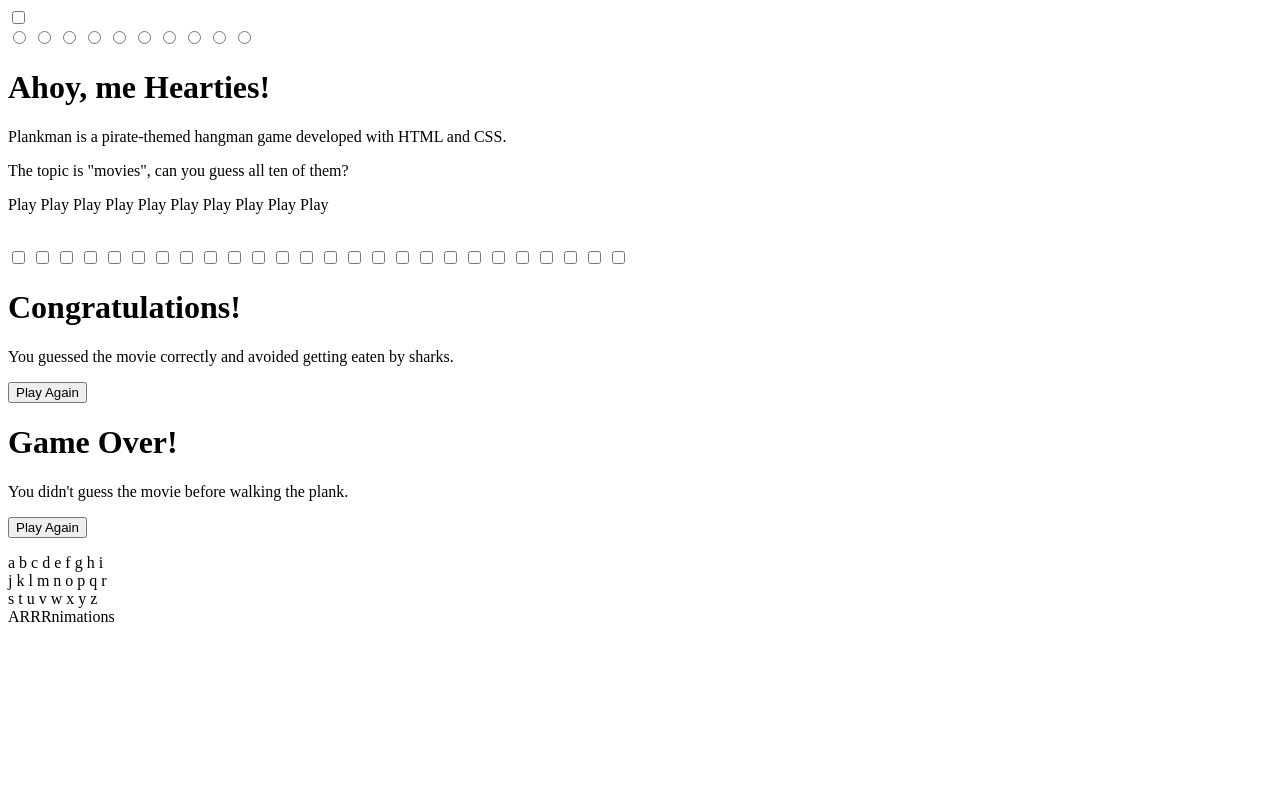
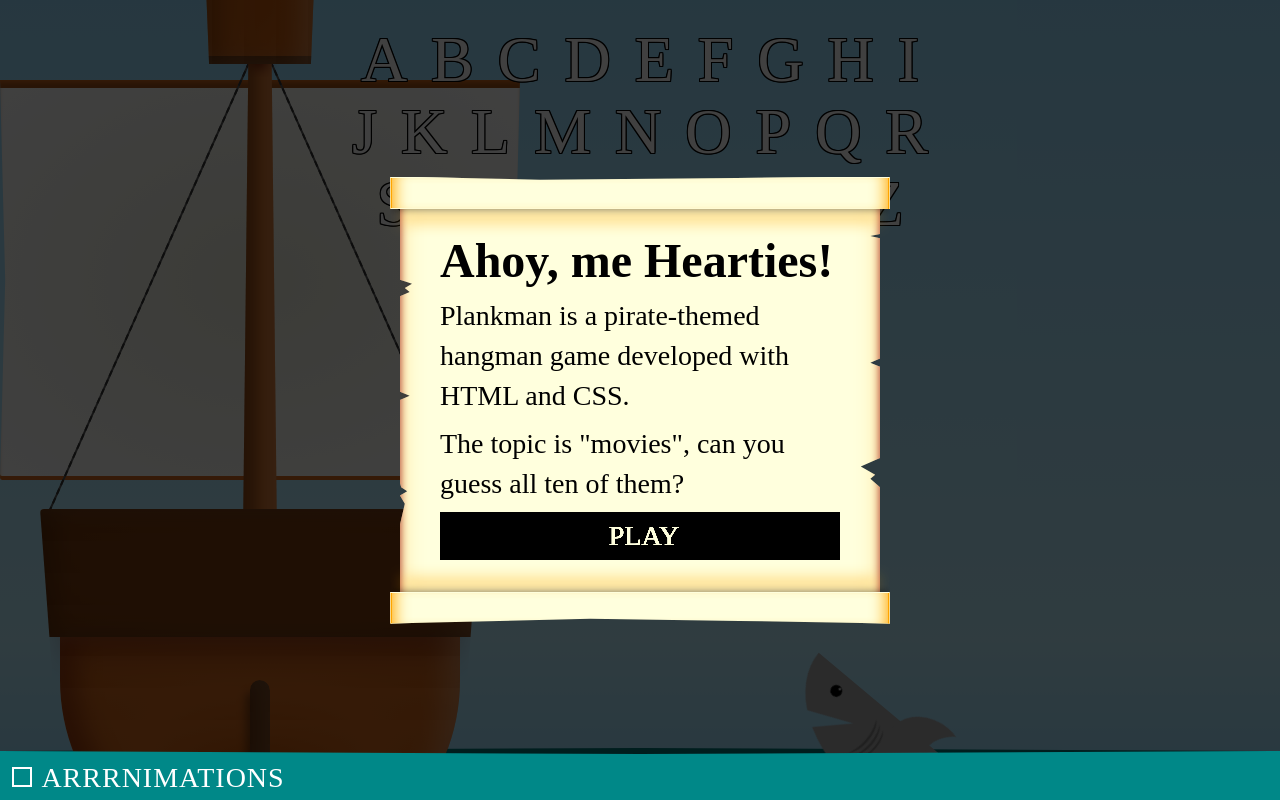
Before and after one commit to MyGithubWebsites/Plank-Pursuit, a plain HTML site: page index.html in a window 1280 px wide. Drawn offline with Linux system fonts and the light colour scheme.

Commit message:
Update index.html

```diff
--- a/index.html
+++ b/index.html
@@ -15,6 +15,8 @@
 
 
 
+    <link ref="https://fonts.googleapis.com/css2?family=Nova+Mono&family=Pirata+One&display=swap" rel="stylesheet" />
+    <link rel="stylesheet" href="./plankman.css" />
 
 
 
```
